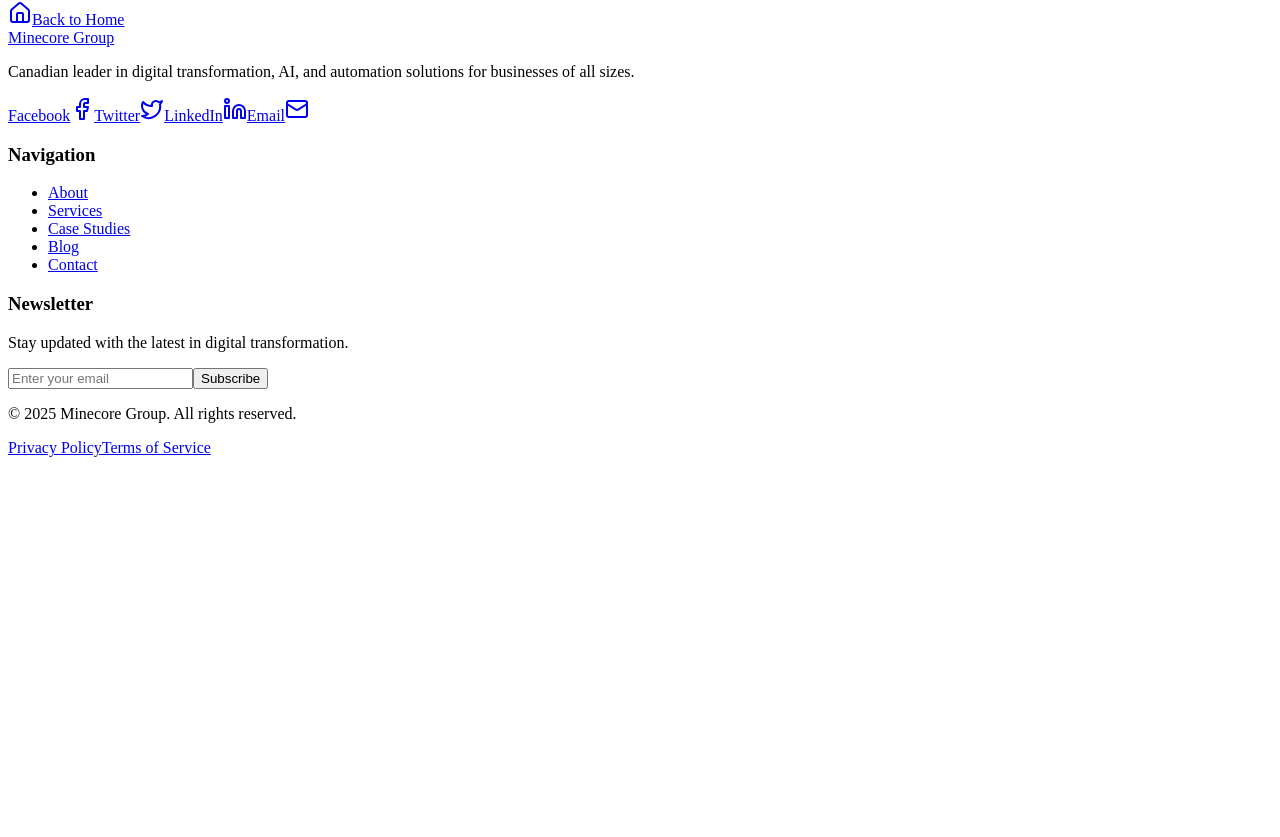
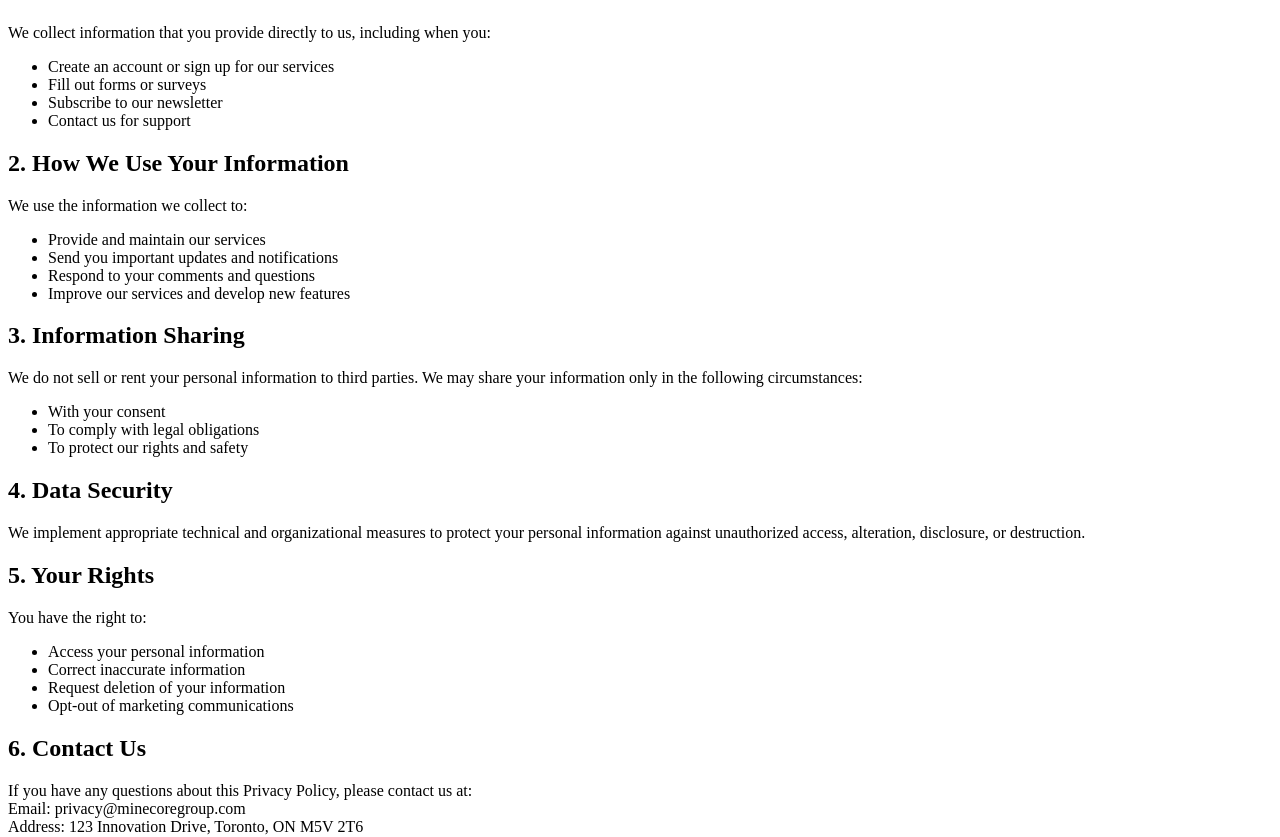
Before and after one commit to Pubomax/website-navigator, a React (Vite) app in the folder client/: page /privacy in a window 1280 px wide. Shown: the part 319-1156 px from the top of the page. Before the commit the page ends 800 px from the top, so only its background shows below. Built offline with nearby package versions, Linux system fonts and the light colour scheme.

Commit message:
Add Privacy Policy and Terms of Service pages
Screenshot: https://storage.googleapis.com/screenshot-production-us-central1/20085525-4ab6-415d-9a21-c3b07258c442/55f3140f-4d30-4778-90f4-b932b8e72c8f.jpg

```diff
--- a/client/src/App.tsx
+++ b/client/src/App.tsx
@@ -12,6 +12,8 @@ import CaseStudies from "@/pages/case-studies";
 import Blog from "@/pages/blog";
 import Contact from "@/pages/contact";
 import NotFound from "@/pages/not-found";
+import Privacy from "@/pages/privacy";
+import Terms from "@/pages/terms";
 
 function Router() {
   return (
@@ -26,6 +28,8 @@ function Router() {
           <Route path="/case-studies" component={CaseStudies} />
           <Route path="/blog" component={Blog} />
           <Route path="/contact" component={Contact} />
+          <Route path="/privacy" component={Privacy} />
+          <Route path="/terms" component={Terms} />
           <Route component={NotFound} />
         </Switch>
       </div>
--- /dev/null
+++ b/client/src/pages/privacy.tsx
@@ -0,0 +1,79 @@
+import { motion } from "framer-motion";
+
+export default function Privacy() {
+  return (
+    <main className="py-24">
+      <div className="container">
+        <motion.div
+          initial={{ opacity: 0, y: 20 }}
+          animate={{ opacity: 1, y: 0 }}
+          transition={{ duration: 0.8 }}
+          className="mx-auto max-w-3xl"
+        >
+          <h1 className="text-4xl font-bold tracking-tight mb-8">Privacy Policy</h1>
+
+          <div className="prose prose-gray dark:prose-invert max-w-none">
+            <p className="lead">Last updated: {new Date().toLocaleDateString()}</p>
+
+            <h2>1. Information We Collect</h2>
+            <p>
+              We collect information that you provide directly to us, including when you:
+            </p>
+            <ul>
+              <li>Create an account or sign up for our services</li>
+              <li>Fill out forms or surveys</li>
+              <li>Subscribe to our newsletter</li>
+              <li>Contact us for support</li>
+            </ul>
+
+            <h2>2. How We Use Your Information</h2>
+            <p>
+              We use the information we collect to:
+            </p>
+            <ul>
+              <li>Provide and maintain our services</li>
+              <li>Send you important updates and notifications</li>
+              <li>Respond to your comments and questions</li>
+              <li>Improve our services and develop new features</li>
+            </ul>
+
+            <h2>3. Information Sharing</h2>
+            <p>
+              We do not sell or rent your personal information to third parties. We may share your information only in the following circumstances:
+            </p>
+            <ul>
+              <li>With your consent</li>
+              <li>To comply with legal obligations</li>
+              <li>To protect our rights and safety</li>
+            </ul>
+
+            <h2>4. Data Security</h2>
+            <p>
+              We implement appropriate technical and organizational measures to protect your personal information against unauthorized access, alteration, disclosure, or destruction.
+            </p>
+
+            <h2>5. Your Rights</h2>
+            <p>
+              You have the right to:
+            </p>
+            <ul>
+              <li>Access your personal information</li>
+              <li>Correct inaccurate information</li>
+              <li>Request deletion of your information</li>
+              <li>Opt-out of marketing communications</li>
+            </ul>
+
+            <h2>6. Contact Us</h2>
+            <p>
+              If you have any questions about this Privacy Policy, please contact us at:
+              <br />
+              Email: privacy@minecoregroup.com
+              <br />
+              Address: 123 Innovation Drive, Toronto, ON M5V 2T6
+            </p>
+          </div>
+        </motion.div>
+      </div>
+    </main>
+  );
+}
--- /dev/null
+++ b/client/src/pages/terms.tsx
@@ -0,0 +1,61 @@
+import { motion } from "framer-motion";
+
+export default function Terms() {
+  return (
+    <main className="py-24">
+      <div className="container">
+        <motion.div
+          initial={{ opacity: 0, y: 20 }}
+          animate={{ opacity: 1, y: 0 }}
+          transition={{ duration: 0.8 }}
+          className="mx-auto max-w-3xl"
+        >
+          <h1 className="text-4xl font-bold tracking-tight mb-8">Terms of Service</h1>
+
+          <div className="prose prose-gray dark:prose-invert max-w-none">
+            <p className="lead">Last updated: {new Date().toLocaleDateString()}</p>
+
+            <h2>1. Agreement to Terms</h2>
+            <p>
+              By accessing or using our services, you agree to be bound by these Terms of Service. If you disagree with any part of the terms, you may not access our services.
+            </p>
+
+            <h2>2. Use of Services</h2>
+            <p>
+              Our services are provided "as is" and "as available." You agree to use them only for lawful purposes and in accordance with these Terms.
+            </p>
+
+            <h2>3. User Accounts</h2>
+            <p>
+              When you create an account with us, you must provide accurate and complete information. You are responsible for maintaining the security of your account.
+            </p>
+
+            <h2>4. Intellectual Property</h2>
+            <p>
+              The service and its original content, features, and functionality are owned by Minecore Group and are protected by international copyright, trademark, patent, trade secret, and other intellectual property laws.
+            </p>
+
+            <h2>5. Limitation of Liability</h2>
+            <p>
+              In no event shall Minecore Group, nor its directors, employees, partners, agents, suppliers, or affiliates, be liable for any indirect, incidental, special, consequential, or punitive damages.
+            </p>
+
+            <h2>6. Changes to Terms</h2>
+            <p>
+              We reserve the right to modify or replace these Terms at any time. We will provide notice of any changes by posting the new Terms on this page.
+            </p>
+
+            <h2>7. Contact Information</h2>
+            <p>
+              If you have any questions about these Terms, please contact us at:
+              <br />
+              Email: legal@minecoregroup.com
+              <br />
+              Address: 123 Innovation Drive, Toronto, ON M5V 2T6
+            </p>
+          </div>
+        </motion.div>
+      </div>
+    </main>
+  );
+}
```
